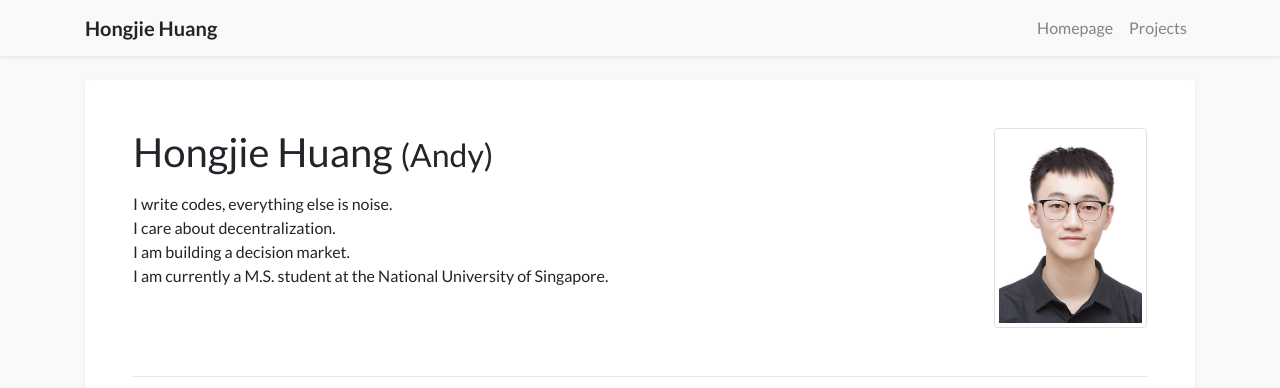
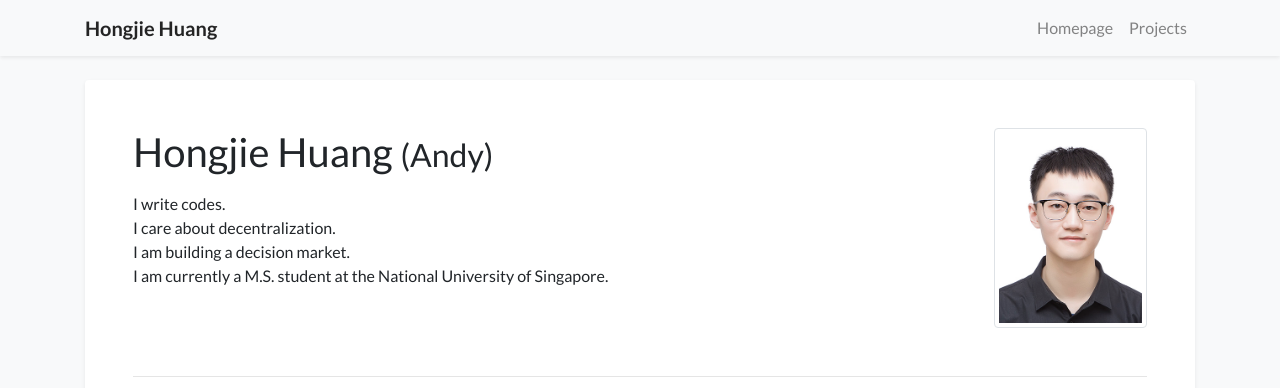
Before and after one commit to AndyyyHuang/AndyyyHuang.github.io, a Jekyll site: the page built from index.html, in a window 1280 px wide and 1383 px high. Shown: the top 388 px of the window. Built offline with Jekyll 4.4.1, drawn with Linux system fonts in a browser that asks for light colours; nearby versions of some CDN libraries; a style sheet for code colours, icons or effects is not loaded.

Commit message:
recomplie

```diff
--- a/_data/profile.yml
+++ b/_data/profile.yml
@@ -17,7 +17,7 @@ linkedin: hongjiehuang
 
 short_bio_text_justify: true
 short_bio: >-
-    I write codes, everything else is noise.
+    I write codes.
     <br/>
     I care about decentralization.
     <br/>
```
